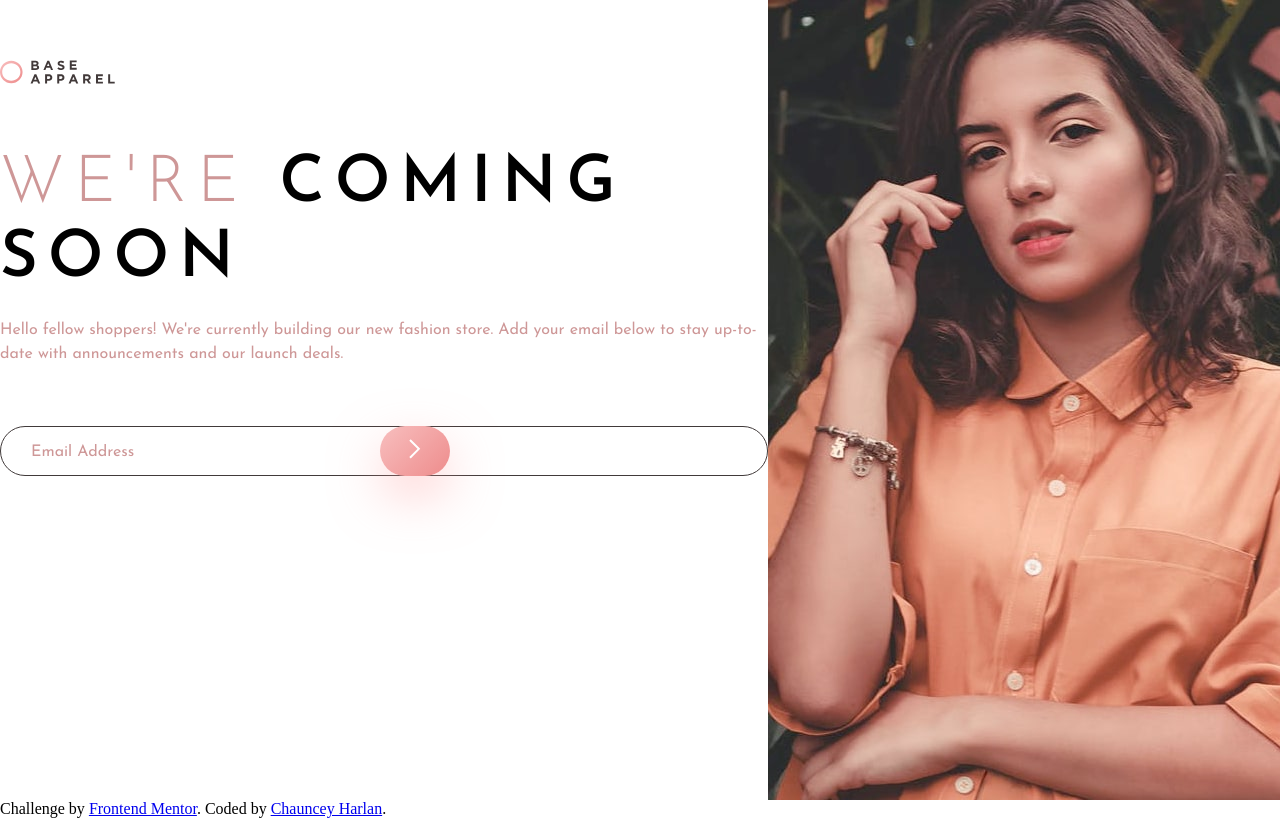
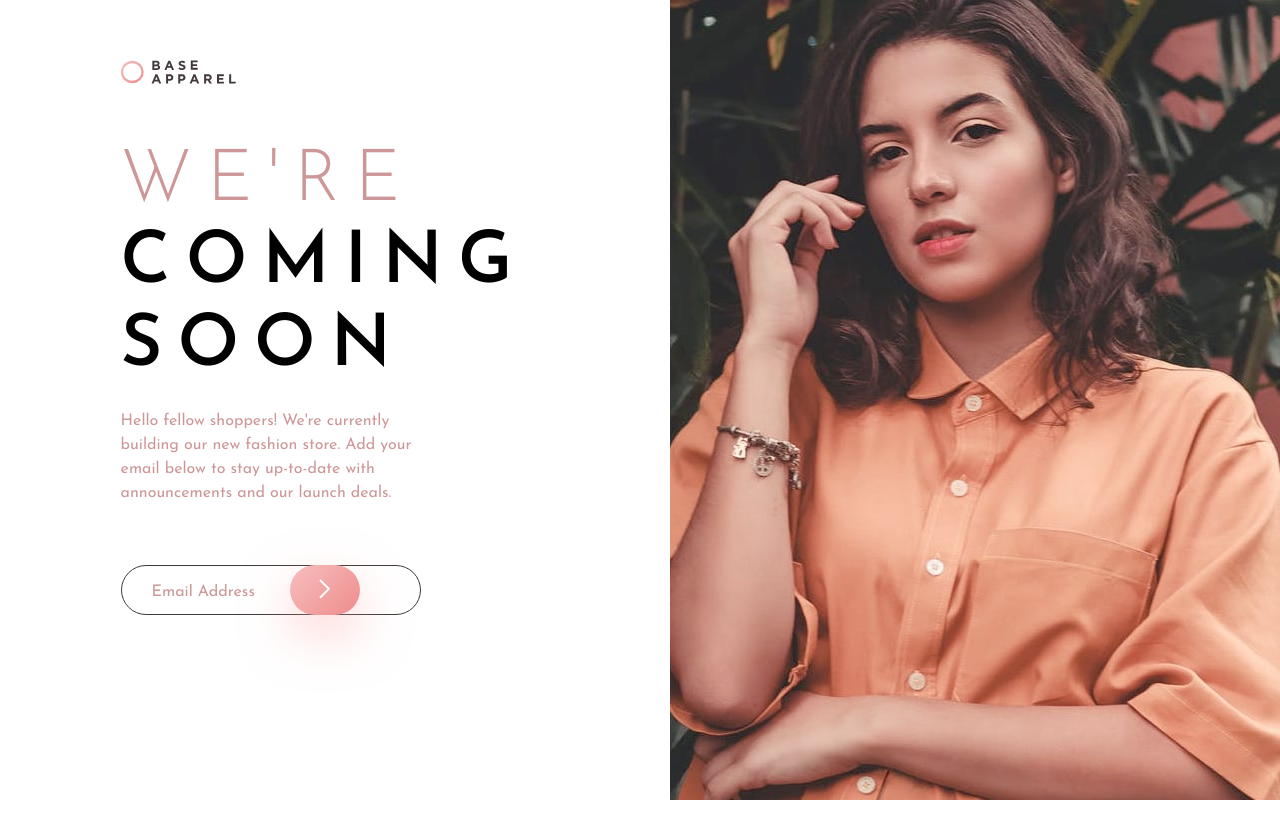
Before and after one commit to uxchar/base-apparel-coming-soon-page, a plain HTML site: page index.html in a window 1280 px wide. Drawn offline with nearby package versions, Linux system fonts and the light colour scheme.

Commit message:
inplememnted grid for desktop responsiveness, have to fix submit button

```diff
--- a/index.html
+++ b/index.html
@@ -30,11 +30,14 @@
     <main>
       <div class="main-container">
         <div class="card-container">
-          <div class="card-img"></div>
-          <div class="header-container">
-            <img src="./images/logo.svg" class="logo" alt="logo" />
-          </div>
-          <div class="info-container">
+            <div class="header-container">
+              <img src="./images/logo.svg" class="logo" alt="logo" />
+            </div>
+            <div class="img-container">
+              <img src="images/hero-mobile.jpg" class="img-mobile" alt="" />
+              <img src="images/hero-desktop.jpg" class="img-desktop" alt="" />
+            </div>
+            <div class="info-container">
             <h1 class="card-title">
               <span class="title-span">We're</span> coming soon
             </h1>
@@ -61,18 +64,10 @@
               </form>
             </div>
           </div>
+          </div>
         </div>
       </div>
     </main>
-
-    <footer>
-      <p class="attribution">
-        Challenge by
-        <a href="https://www.frontendmentor.io?ref=challenge" target="_blank"
-          >Frontend Mentor</a
-        >. Coded by <a href="#">Chauncey Harlan</a>.
-      </p>
-    </footer>
     <script src="index.js" type="text/javascript"></script>
   </body>
 </html>
--- a/styles.css
+++ b/styles.css
@@ -18,6 +18,7 @@
 
 .main-container {
   display: flex;
+  flex-direction: column;
   justify-content: center;
   align-items: center;
   min-height: 100vh;
@@ -25,15 +26,12 @@
 }
 
 .card-container {
-  display: flex;
-  flex-direction: column;
   font-family: "Josefin Sans", sans-serif;
   width: 375px;
 }
 
 .header-container {
-  width: 375px;
-  order: 1;
+  width: 100%;
 }
 
 .logo {
@@ -42,12 +40,12 @@
   width: 115px;
 }
 
-.card-img {
-  background-image: url("./images/hero-mobile.jpg");
-  height: 250px;
-  background-repeat: no-repeat;
-  background-size: cover;
-  order: 2;
+.img-mobile {
+  width: 100%;
+}
+
+.img-desktop {
+  display: none;
 }
 
 .card-title {
@@ -59,13 +57,10 @@
   line-height: 1.15;
   margin: 60px auto 20px auto;
 }
+
 .title-span {
   color: var(--clr-desaturated-red);
   font-weight: 300;
-}
-
-.info-container {
-  order: 3;
 }
 
 .card-info {
@@ -120,58 +115,72 @@ input {
 
 @media screen and (min-width: 768px) {
   .main-container {
-    display: block;
+    display: initial;
   }
+
   .card-container {
     width: 100%;
-    height: 800px;
-    display: flex;
-    flex-wrap: wrap;
-  }
-
-  .card-title {
-    font-size: 65px;
-  }
-
-  .logo {
-    margin: 0px;
-  }
-
-  .header-container {
-    margin-top: 60px;
+    height: 100vh;
+    display: grid;
+    grid-template-columns: 0 2fr 1fr 0;
+    grid-template-rows: 1fr repeat(2, 0) 1fr repeat(2, 0);
+    grid-column-gap: 0px;
+    grid-row-gap: 0px;
   }
 
   .info-container {
     width: 60%;
+    grid-area: 1 / 1 / 5 / 3;
+    margin-top: 15%;
+  }
+
+  .header-container {
+    width: 60%;
+    margin-top: 60px;
+    grid-area: 1 / 2 / 2 / 3;
+  }
+
+  .logo {
+    margin: auto 30%;
   }
 
   .card-title {
     text-align: left;
+    font-size: 4.5rem;
+    letter-spacing: 15px;
+    margin: 10% 30% 5% 30%;
   }
 
   .card-info {
     text-align: left;
-    margin: auto;
+    width: 80%;
+    margin: 5% 30% 5% 30%;
   }
 
-  .card-img {
-    background-image: url(./images/hero-desktop.jpg);
-    height: 800px;
-    width: 40%;
-    order: 4;
-    justify-self: flex-end;
+  .img-container {
+    width: 100%;
+    height: 100%;
+    grid-area: 1 / 3 / 5 / 4;
+  }
+
+  .img-mobile {
+    display: none;
+  }
+
+  .img-desktop {
+    display: inline-flex;
+    height: 100%;
   }
 
   .email-container {
-    justify-content: flex-start;
     margin-top: 60px;
   }
 
   .email-input-field {
-    margin: auto 0;
+    min-width: 300px;
+    margin-left: 30%;
   }
 
   .submit-button {
-    margin-left: 380px;
   }
 }
```
Also changed, not shown: package.json (deleted, +0 -14 lines), 1 other file.
